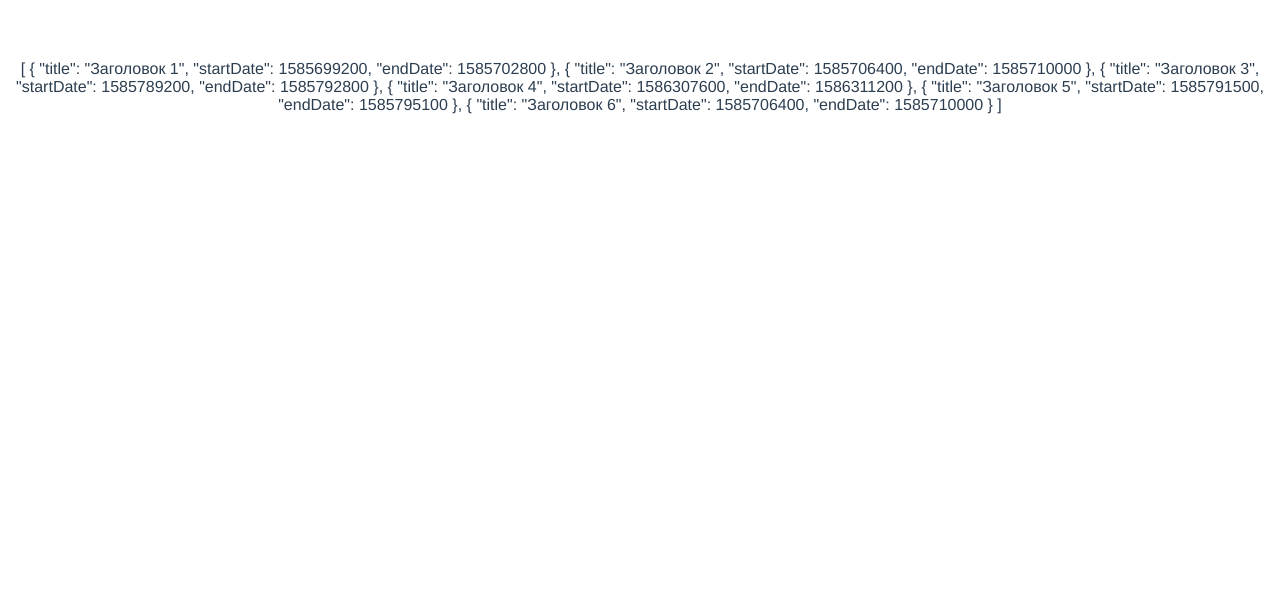
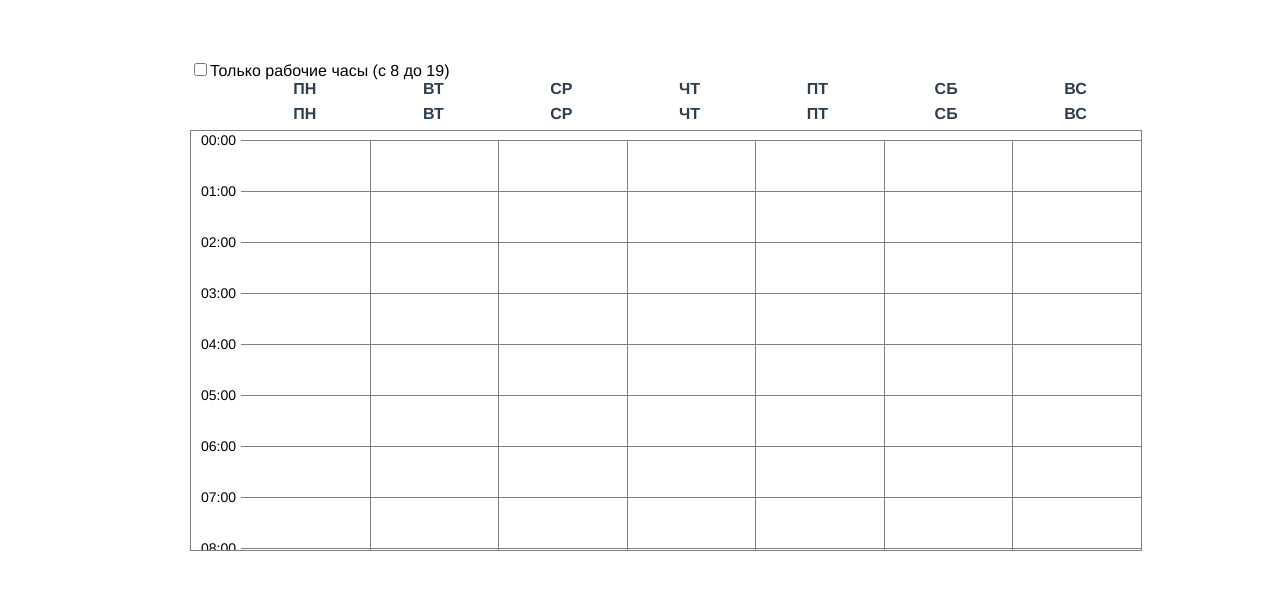
Before and after one commit to makkoveevs/mymapa-test, a Vue app: page / in a window 1280 px wide. Shown: the top 590 px of the page. Built offline with nearby package versions, Linux system fonts and the light colour scheme.

Commit message:
Начало работы над скелетом календаря

```diff
--- a/src/App.vue
+++ b/src/App.vue
@@ -1,14 +1,14 @@
 <template>
   <div id="app">
-    <calendar />
+    <calendar id="calendar" />
   </div>
 </template>
 
 <script>
-import Calendar from "@/components/Calendar";
+import Calendar from '@/components/Calendar';
 
 export default {
-  name: "App",
+  name: 'App',
   components: { Calendar },
 };
 </script>
@@ -18,8 +18,12 @@ export default {
   font-family: Avenir, Helvetica, Arial, sans-serif;
   -webkit-font-smoothing: antialiased;
   -moz-osx-font-smoothing: grayscale;
-  text-align: center;
-  color: #2c3e50;
+
   margin-top: 60px;
 }
+
+#calendar {
+  margin: 0 auto;
+  width: 900px;
+}
 </style>
--- a/src/components/Calendar/index.vue
+++ b/src/components/Calendar/index.vue
@@ -1,25 +1,122 @@
 <template>
-  <div>
-    {{ data }}
+  <div class="calendar_root_container">
+    <div>
+      <input type="checkbox" v-model="only_work_hours" id="only_work_hours" />
+      <label for="only_work_hours">Только рабочие часы (c {{ work_hours.start }} до {{ work_hours.end }})</label>
+    </div>
+    <div class="week_container">
+      <div class="day_of_week" v-for="day_item in days_of_week" :key="day_item.number">
+        <div class="day_title">{{ day_item.title }}</div>
+        <div class="day_title">{{ day_item.title }}</div>
+      </div>
+    </div>
+    <div class="hours_container">
+      <div class="day_of_week" v-for="day_item in days_of_week" :key="day_item.number">
+        <div class="hour_item" v-for="(hour_item, i) in displayed_hours" :key="i">
+          <!-- <span class="time_value" v-if="day_item.number == 1 && hour_item != 0" -->
+          <span class="time_value" v-if="day_item.number == 1"
+            ><span v-if="hour_item < 10">0</span>{{ hour_item }}:00</span
+          >
+          <!-- {{ hour_item }} -->
+        </div>
+      </div>
+    </div>
   </div>
 </template>
 
 <script>
+import calendar_events from '@/mock/calendar_events';
+
 export default {
-  name: "Calendar",
+  name: 'Calendar',
   data() {
+    this.days_of_week_default = [
+      { number: 1, title: 'ПН' },
+      { number: 2, title: 'ВТ' },
+      { number: 3, title: 'СР' },
+      { number: 4, title: 'ЧТ' },
+      { number: 5, title: 'ПТ' },
+      { number: 6, title: 'СБ' },
+      { number: 7, title: 'ВС' },
+    ];
+    this.default_hours = Array.from({ length: 24 }, (x, i) => i);
+    this.work_hours = { start: 8, end: 19 };
+
     return {
-      data: [
-        { title: "Заголовок 1", startDate: 1585699200, endDate: 1585702800 },
-        { title: "Заголовок 2", startDate: 1585706400, endDate: 1585710000 },
-        { title: "Заголовок 3", startDate: 1585789200, endDate: 1585792800 },
-        { title: "Заголовок 4", startDate: 1586307600, endDate: 1586311200 },
-        { title: "Заголовок 5", startDate: 1585791500, endDate: 1585795100 },
-        { title: "Заголовок 6", startDate: 1585706400, endDate: 1585710000 },
-      ],
+      only_work_hours: false,
+      data: [],
     };
+  },
+  computed: {
+    days_of_week() {
+      return this.days_of_week_default;
+    },
+    displayed_hours() {
+      return this.only_work_hours
+        ? this.default_hours.filter((e) => e >= this.work_hours.start && e <= this.work_hours.end)
+        : this.default_hours;
+    },
+  },
+  created() {
+    this.data = calendar_events;
   },
 };
 </script>
 
-<style></style>
+<style scoped>
+.calendar_root_container {
+  position: relative;
+  width: 100%;
+}
+.week_container {
+  position: relative;
+  width: 100%;
+  height: 100%;
+  display: flex;
+  flex-flow: row nowrap;
+  padding-left: 50px;
+}
+.day_of_week {
+  position: relative;
+  flex-grow: 1;
+}
+
+.day_title {
+  position: relative;
+  width: 100%;
+  height: 25px;
+  font-size: 27;
+  font-weight: 600;
+  color: #2c3e50;
+  text-align: center;
+}
+.hours_container {
+  position: relative;
+  width: 100%;
+  height: 410px;
+  overflow-y: auto;
+  display: flex;
+  flex-flow: row nowrap;
+  border: 1px solid grey;
+  padding: 9px 0px 0px 50px;
+}
+.hour_item {
+  position: relative;
+  width: 100%;
+  height: 50px;
+  font-size: 25px;
+  border-right: 1px solid grey;
+  border-top: 1px solid grey;
+  text-align: center;
+}
+
+.hour_item > span {
+  text-align: right;
+}
+.time_value {
+  position: absolute;
+  left: -40px;
+  top: -9px;
+  font-size: 14px;
+}
+</style>
--- /dev/null
+++ b/src/mock/calendar_events.js
@@ -0,0 +1,8 @@
+export default [
+  { title: 'Заголовок 1', startDate: 1585699200, endDate: 1585702800 },
+  { title: 'Заголовок 2', startDate: 1585706400, endDate: 1585710000 },
+  { title: 'Заголовок 3', startDate: 1585789200, endDate: 1585792800 },
+  { title: 'Заголовок 4', startDate: 1586307600, endDate: 1586311200 },
+  { title: 'Заголовок 5', startDate: 1585791500, endDate: 1585795100 },
+  { title: 'Заголовок 6', startDate: 1585706400, endDate: 1585710000 },
+];
```
